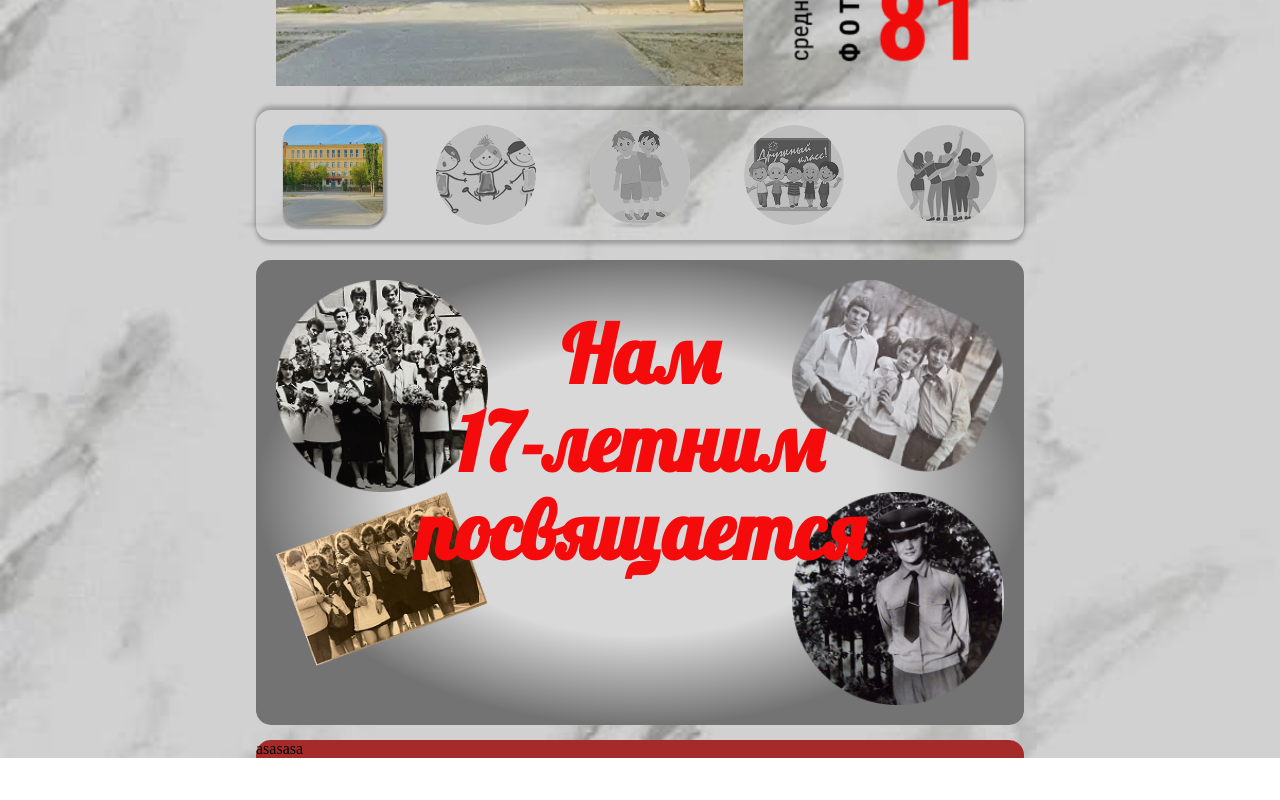
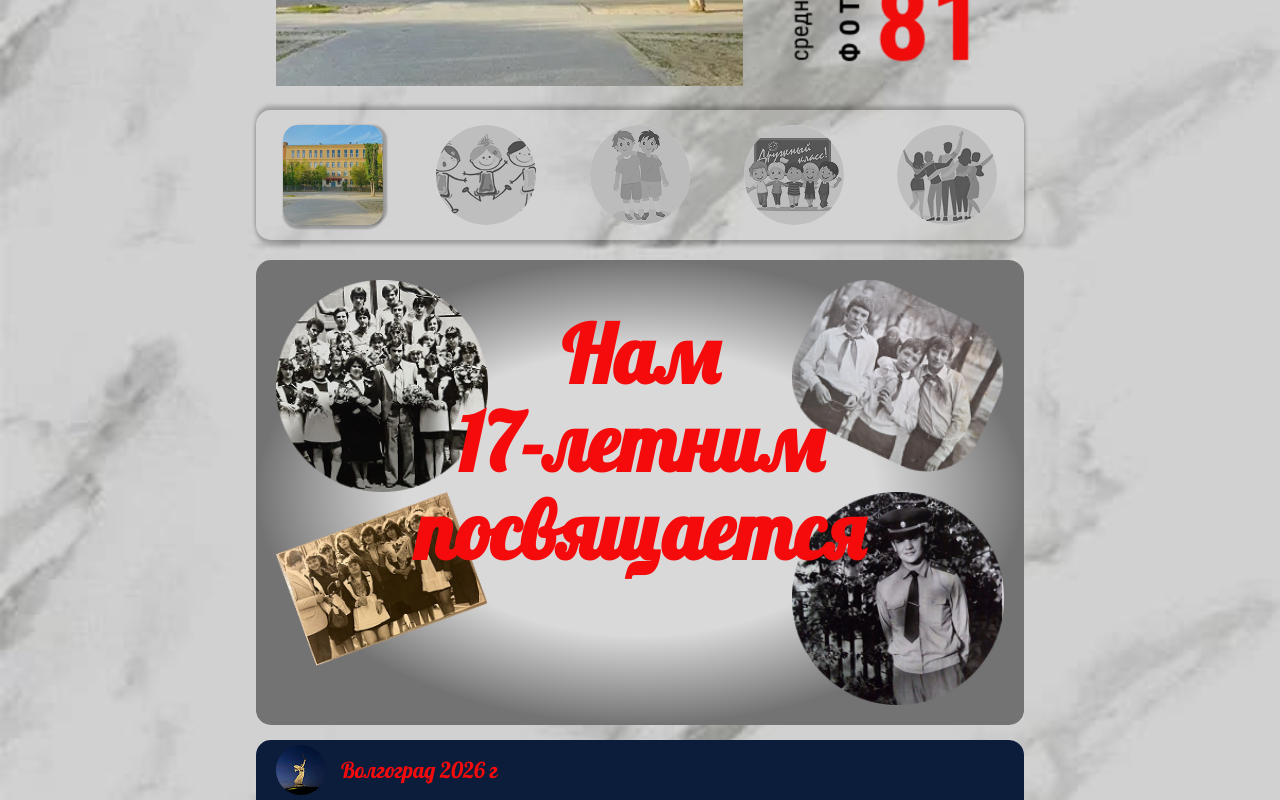
Before and after one commit to Dmitry1964/school_17_dev, a React (Vite) app: page / in a window 1280 px wide. Shown: the part 304-1104 px from the top of the page. Before the commit the page ends 1062 px from the top, so only its background shows below. Built offline with nearby package versions, Linux system fonts and the light colour scheme.

Commit message:
Добавляет footer

```diff
--- a/src/pages/footer/footer.css
+++ /dev/null
@@ -1,7 +0,0 @@
-.footer {
-  width: 100%;
-  background-color: brown;
-  display: flex;
-  border-radius: 15px 15px 0 0;
-  margin-top: 15px;
-}
--- a/src/pages/footer/footer.jsx
+++ /dev/null
@@ -1,9 +0,0 @@
-import "./footer.css";
-
-const Footer = () => {
-  return <footer className="footer">
-    asasasa
-  </footer>;
-};
-
-export {Footer};
--- a/src/pages/layout/layout.jsx
+++ b/src/pages/layout/layout.jsx
@@ -2,7 +2,7 @@ import { Outlet } from "react-router-dom"
 import {Header} from '../../widgets/header/header';
 import { Navbar } from "../../widgets/navbar/navbar";
 // import ScrollBottom from "../../shared/scroll-bottom/scroll-bottom";
-import {Footer} from '../footer/footer';
+import {Footer} from "../../widgets/footer/footer";
 
 const Layout = () => {
   return (
--- /dev/null
+++ b/src/widgets/footer/footer.css
@@ -0,0 +1,24 @@
+.footer {
+  background-color: #0C1C3B;
+  display: flex;
+  margin-top: 15px;
+  padding-top: 5px;
+  padding-bottom: 5px;
+  border-radius: 15px 15px 0 0;
+}
+
+.footer-wrapper {
+  display: flex;
+  justify-content: center;
+  align-items: center;
+  gap: 15px;
+}
+
+.footer-title {
+  font-family: "Lobster", Arial, sans-serif;
+  color: var(--color-red);
+  font-size: 22px;
+  margin: 0 ;
+  padding: 0;
+  font-weight: 400;
+}
--- /dev/null
+++ b/src/widgets/footer/footer.jsx
@@ -0,0 +1,14 @@
+import "./footer.css";
+
+const Footer = () => {
+  return <footer className="footer">
+    <div className="container">
+      <div className="footer-wrapper">
+        <img src="/img/footer-img.png" width={50} height={50} alt="Родина мать" />
+        <p className="footer-title">Волгоград 2026 г</p>
+      </div>
+    </div>
+  </footer>;
+};
+
+export {Footer};
```
Also changed, not shown: public/img/footer-img.jpg (added), public/img/footer-img.png (added).
